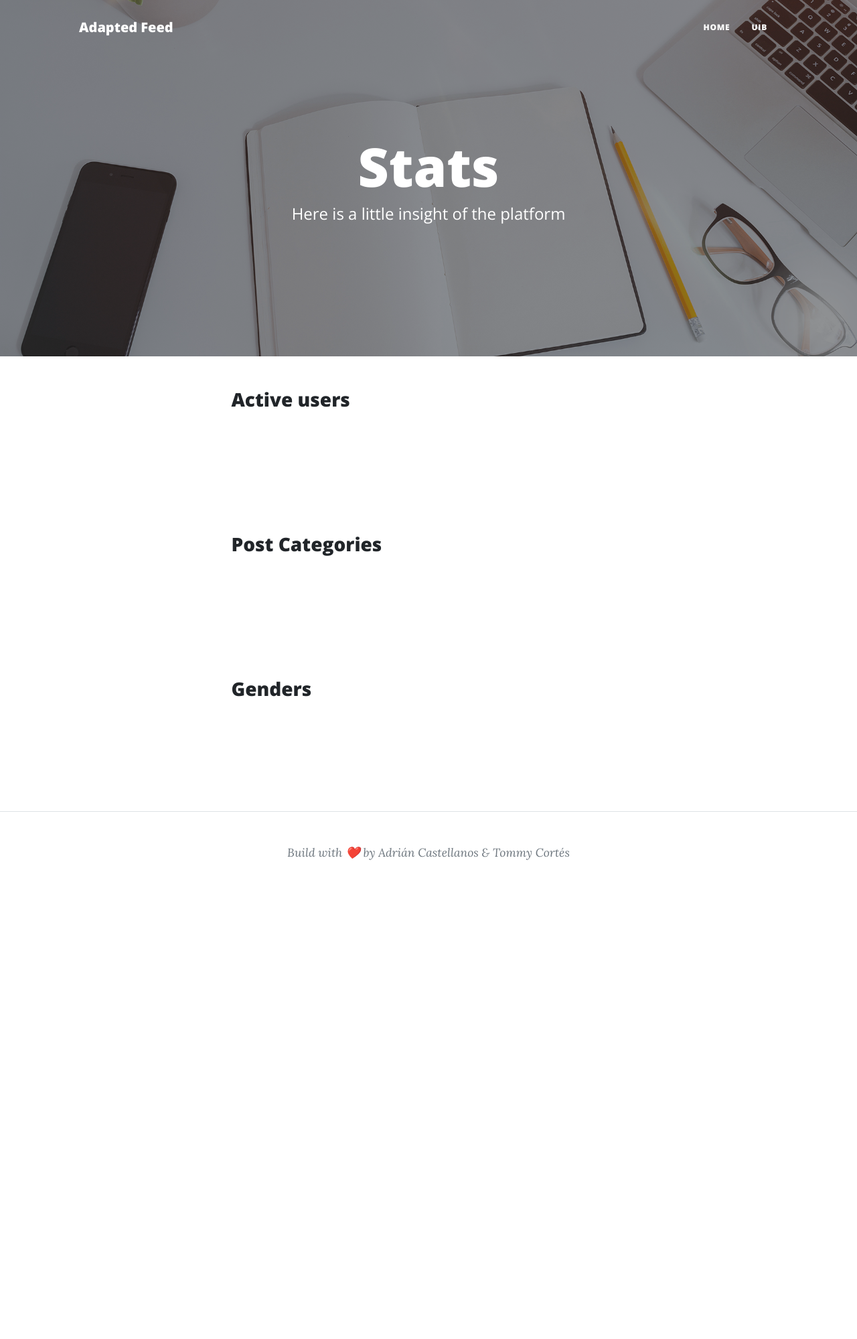
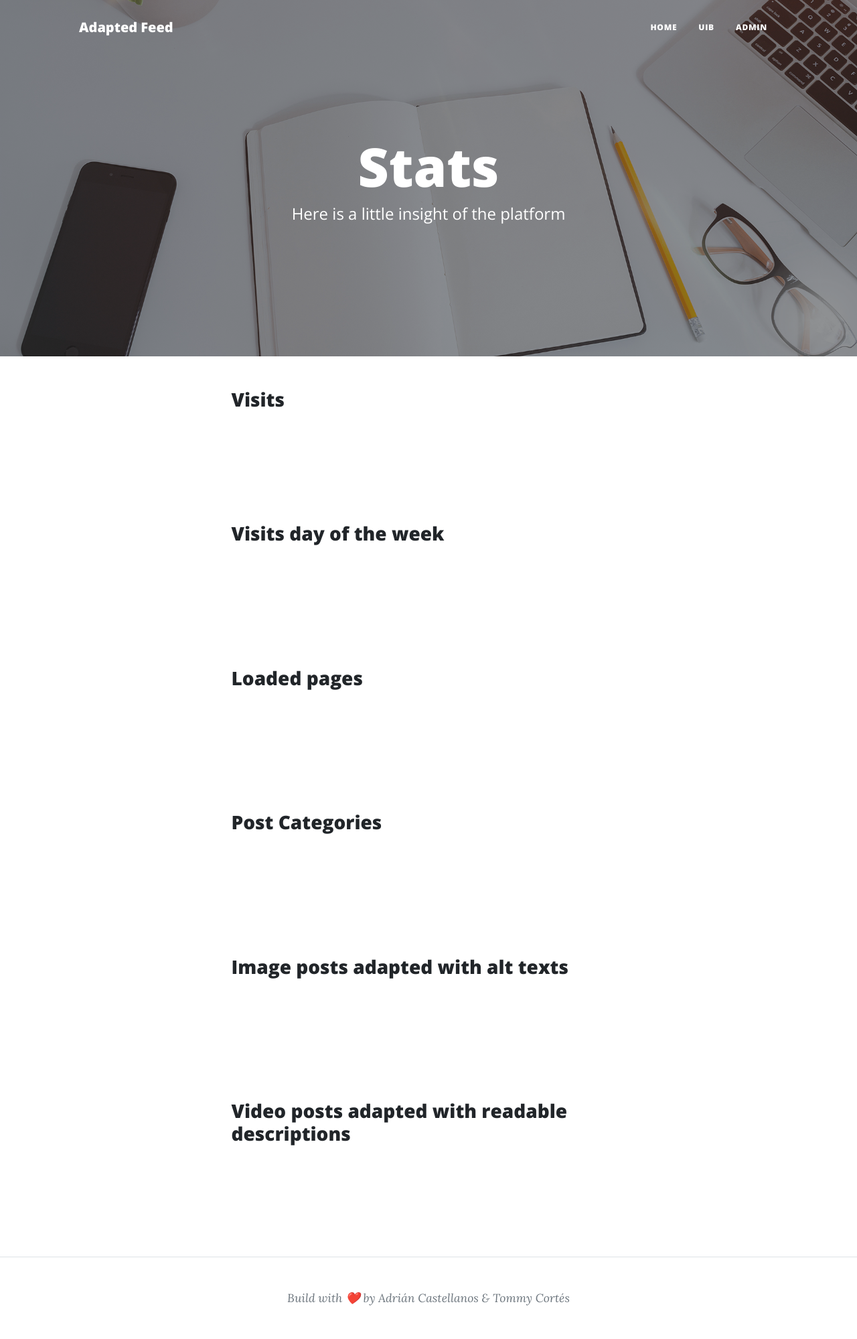
Before and after one commit to adriancast/advimpostor, a Django app: template app/quotes/templates/stats.html in a window 1280 px wide. Shown: the whole page at 67% size. Before the commit the page ends 1284 px from the top, so only its background shows below. Run offline with Django 3.2, Linux system fonts and the light colour scheme; the template is opened without the code that fills it, so the values that code supplies are empty; a map, chart or similar area stays blank; some libraries are stand-ins or nearby versions.

```diff
--- a/app/advimpostor/settings.py
+++ b/app/advimpostor/settings.py
@@ -43,8 +43,8 @@ INSTALLED_APPS = [
     'django.contrib.sessions',
     'django.contrib.messages',
     'django.contrib.staticfiles',
+    'quotes',
     'taggit',
-    'quotes',
 ]
 
 MIDDLEWARE = [
--- a/app/quotes/admin.py
+++ b/app/quotes/admin.py
@@ -1,6 +1,7 @@
 from django.contrib import admin
-from .models import PostModel
+from .models import PostModel, Visit
 
 
 # Register your models here.
 admin.site.register(PostModel)
+admin.site.register(Visit)
--- a/app/quotes/static/js/stats.js
+++ b/app/quotes/static/js/stats.js
@@ -4,7 +4,7 @@ var activeUsersChart = new Chart(document.getElementById("active-users"), {
     labels: activeUsersNames,
     datasets: [
       {
-        label: "Users every month of the last year",
+        label: "Visits last 7 days",
         data: activeUsersCount
       }
     ]
@@ -38,13 +38,13 @@ var postsCategoriesChart = new Chart(document.getElementById("posts-categories")
 },
 });
 
-var genderChart = new Chart(document.getElementById("genders"), {
+var loadedPagesNamesChart = new Chart(document.getElementById("loaded-pages"), {
   type: 'bar',
   data: {
-  labels: genderPlatformNames,
+  labels: loadedPagesNamesNames,
   datasets: [{
-    label: 'Genders of the platform',
-    data: genderPlatformCount,
+    label: 'Loaded pages by name',
+    data: loadedPagesNamesCount,
     backgroundColor: [
       'rgba(255, 99, 132, 0.2)',
       'rgba(255, 159, 64, 0.2)',
@@ -74,3 +74,77 @@ var genderChart = new Chart(document.getElementById("genders"), {
     }
   },
 });
+
+
+var visitsDayWeekChart = new Chart(document.getElementById("visits-day-week"), {
+  type: 'bar',
+  data: {
+  labels: visitsDayOfTheWeekNames,
+  datasets: [{
+    label: 'Visits by day of the week',
+    data: visitsDayOfTheWeekCount,
+    backgroundColor: [
+      'rgba(255, 99, 132, 0.2)',
+      'rgba(255, 159, 64, 0.2)',
+      'rgba(255, 205, 86, 0.2)',
+      'rgba(75, 192, 192, 0.2)',
+      'rgba(54, 162, 235, 0.2)',
+      'rgba(153, 102, 255, 0.2)',
+      'rgba(201, 203, 207, 0.2)'
+    ],
+    borderColor: [
+      'rgb(255, 99, 132)',
+      'rgb(255, 159, 64)',
+      'rgb(255, 205, 86)',
+      'rgb(75, 192, 192)',
+      'rgb(54, 162, 235)',
+      'rgb(153, 102, 255)',
+      'rgb(201, 203, 207)'
+    ],
+    borderWidth: 1
+  }]
+},
+  options: {
+    scales: {
+      y: {
+        beginAtZero: true
+      }
+    }
+  },
+});
+
+
+var postsCategoriesChart = new Chart(document.getElementById("imgs-with-alt-text"), {
+  type: 'doughnut',
+  data: {
+  labels: imagePostsWithAltNames,
+  datasets: [{
+    label: 'Image posts adapted with alt texts',
+    data: imagePostsWithAltCount,
+    backgroundColor: [
+      'rgb(255, 99, 132)',
+      'rgb(54, 162, 235)',
+      'rgb(255, 205, 86)'
+    ],
+    hoverOffset: 4
+  }]
+},
+});
+
+
+var videosWithDescriptionsChart = new Chart(document.getElementById("videos-with-descriptions"), {
+  type: 'doughnut',
+  data: {
+  labels: videosWithTextDescriptionNames,
+  datasets: [{
+    label: 'Video posts adapted with readable descriptions',
+    data: videosWithTextDescriptionCount,
+    backgroundColor: [
+      'rgb(255, 99, 132)',
+      'rgb(54, 162, 235)',
+      'rgb(255, 205, 86)'
+    ],
+    hoverOffset: 4
+  }]
+},
+});
--- a/app/quotes/templates/index.html
+++ b/app/quotes/templates/index.html
@@ -30,6 +30,7 @@
                     <ul class="navbar-nav ms-auto py-4 py-lg-0">
                         <li class="nav-item"><a class="nav-link px-lg-3 py-3 py-lg-4" href="{% url 'stats' %}">Stats</a></li>
                         <li class="nav-item"><a class="nav-link px-lg-3 py-3 py-lg-4" href="https://www.uib.cat/">UIB</a></li>
+                        <li class="nav-item"><a class="nav-link px-lg-3 py-3 py-lg-4" href="{% url 'admin:index' %}">ADMIN</a></li>
                     </ul>
                 </div>
             </div>
--- a/app/quotes/templates/stats.html
+++ b/app/quotes/templates/stats.html
@@ -30,6 +30,7 @@
                     <ul class="navbar-nav ms-auto py-4 py-lg-0">
                         <li class="nav-item"><a class="nav-link px-lg-3 py-3 py-lg-4" href="{% url 'index' %}">Home</a></li>
                         <li class="nav-item"><a class="nav-link px-lg-3 py-3 py-lg-4" href="https://www.uib.cat/">UIB</a></li>
+                        <li class="nav-item"><a class="nav-link px-lg-3 py-3 py-lg-4" href="{% url 'admin:index' %}">ADMIN</a></li>
                     </ul>
                 </div>
             </div>
@@ -51,8 +52,21 @@
         <div class="container px-4 px-lg-5">
             <div class="row gx-4 gx-lg-5 justify-content-center">
                 <div class="col-md-10 col-lg-8 col-xl-7">
-                    <h3>Active users</h3>
+                    <h3>Visits</h3>
                     <canvas id="active-users"></canvas>
+                </div>
+            </div>
+
+            <div class="row gx-4 gx-lg-5 justify-content-center">
+                <div class="col-md-10 col-lg-8 col-xl-7">
+                    <h3>Visits day of the week</h3>
+                    <canvas id="visits-day-week"></canvas>
+                </div>
+            </div>
+            <div class="row gx-4 gx-lg-5 justify-content-center mt-3">
+                <div class="col-md-10 col-lg-8 col-xl-7">
+                    <h3>Loaded pages</h3>
+                    <canvas id="loaded-pages"></canvas>
                 </div>
             </div>
 
@@ -65,10 +79,18 @@
 
             <div class="row gx-4 gx-lg-5 justify-content-center mt-3">
                 <div class="col-md-10 col-lg-8 col-xl-7">
-                    <h3>Genders</h3>
-                    <canvas id="genders"></canvas>
+                    <h3>Image posts adapted with alt texts</h3>
+                    <canvas id="imgs-with-alt-text"></canvas>
                 </div>
             </div>
+
+            <div class="row gx-4 gx-lg-5 justify-content-center mt-3">
+                <div class="col-md-10 col-lg-8 col-xl-7">
+                    <h3>Video posts adapted with readable descriptions</h3>
+                    <canvas id="videos-with-descriptions"></canvas>
+                </div>
+            </div>
+
         </div>
         <!-- Footer-->
         <footer class="border-top">
@@ -117,11 +139,20 @@
             var activeUsersNames = {{ active_users_names|safe }};
             var activeUsersCount = {{ active_users_count|safe }};
 
+            var visitsDayOfTheWeekNames = {{ visits_day_of_the_week_names|safe }};
+            var visitsDayOfTheWeekCount = {{ visits_day_of_the_week_count|safe }};
+
+            var loadedPagesNamesNames = {{ loaded_page_names_names|safe }};
+            var loadedPagesNamesCount = {{ loaded_page_names_count|safe }};
+
             var postsCateogoriesNames = {{ posts_categories_names|safe }};
             var postsCateogoriesCount = {{ posts_categories_count|safe }};
 
-            var genderPlatformNames = {{ genders_platform_names|safe }};
-            var genderPlatformCount = {{ genders_platform_count|safe }};
+            var imagePostsWithAltNames = {{ image_posts_with_alt_names|safe }};
+            var imagePostsWithAltCount = {{ image_posts_with_alt_count|safe }};
+
+            var videosWithTextDescriptionNames = {{ videos_with_text_description_names|safe }};
+            var videosWithTextDescriptionCount = {{ videos_with_text_description_count|safe }};
         </script>
         <script src="https://cdn.jsdelivr.net/npm/chart.js@3.6.2/dist/chart.min.js"></script>
         <script src="{% static 'js/stats.js' %}"></script>
```
Also changed, not shown: app/quotes/models.py (+10 -0 lines), app/quotes/views.py (+71 -12 lines), app/quotes/migrations/0001_initial.py, app/quotes/migrations/0002_postmodel_tags.py (added), app/quotes/migrations/0002_rename_quotemodel_postmodel.py (deleted), app/quotes/migrations/0003_auto_20211218_1432.py (deleted), app/quotes/migrations/0003_visit.py (added), app/quotes/migrations/0004_alter_visit_date.py (added), app/quotes/migrations/0004_postmodel_url.py (deleted), app/quotes/migrations/0005_alter_visit_date.py (added), app/quotes/migrations/0005_postmodel_author.py (deleted), app/quotes/migrations/0006_alter_postmodel_text.py (deleted), app/quotes/migrations/0006_alter_visit_date.py (added).
